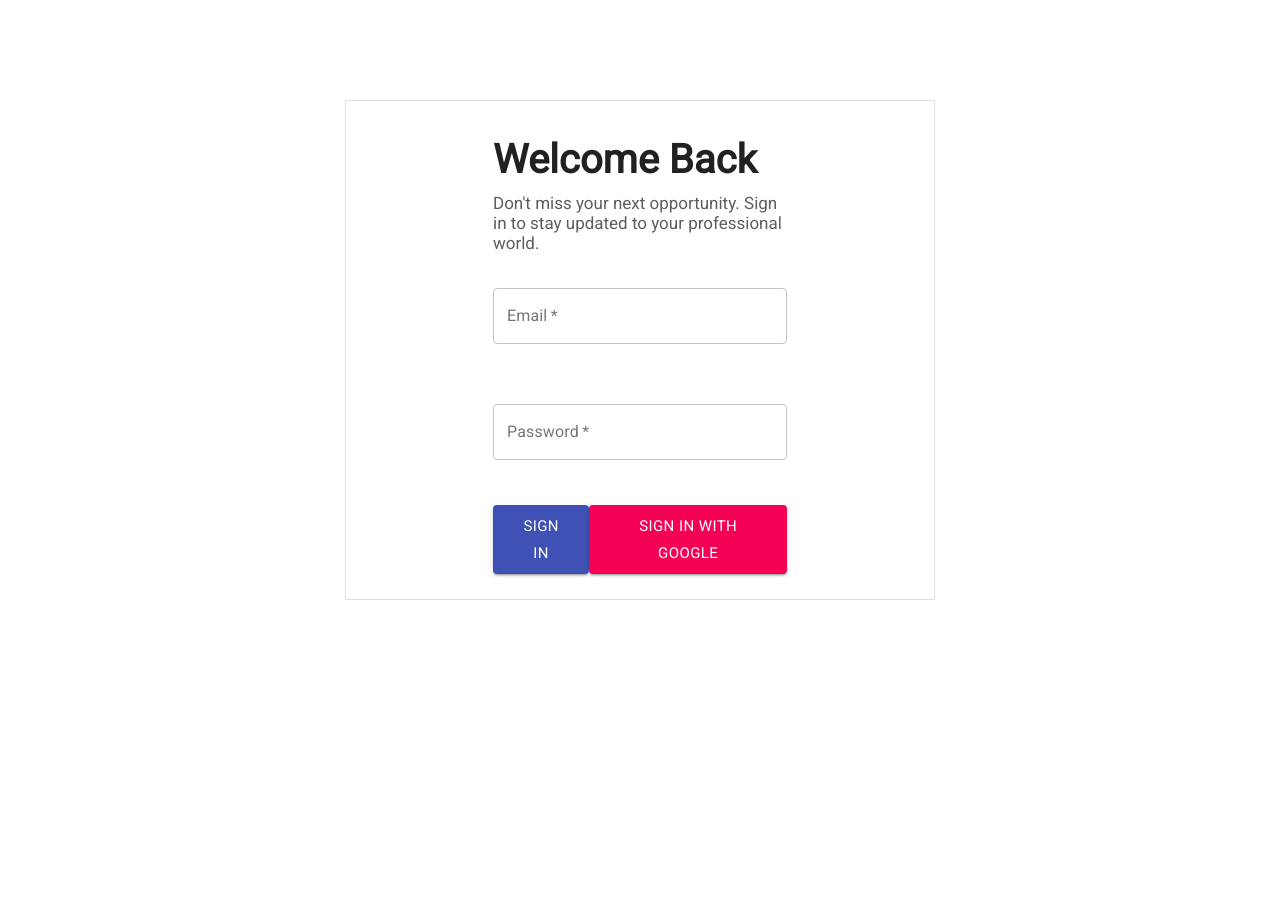
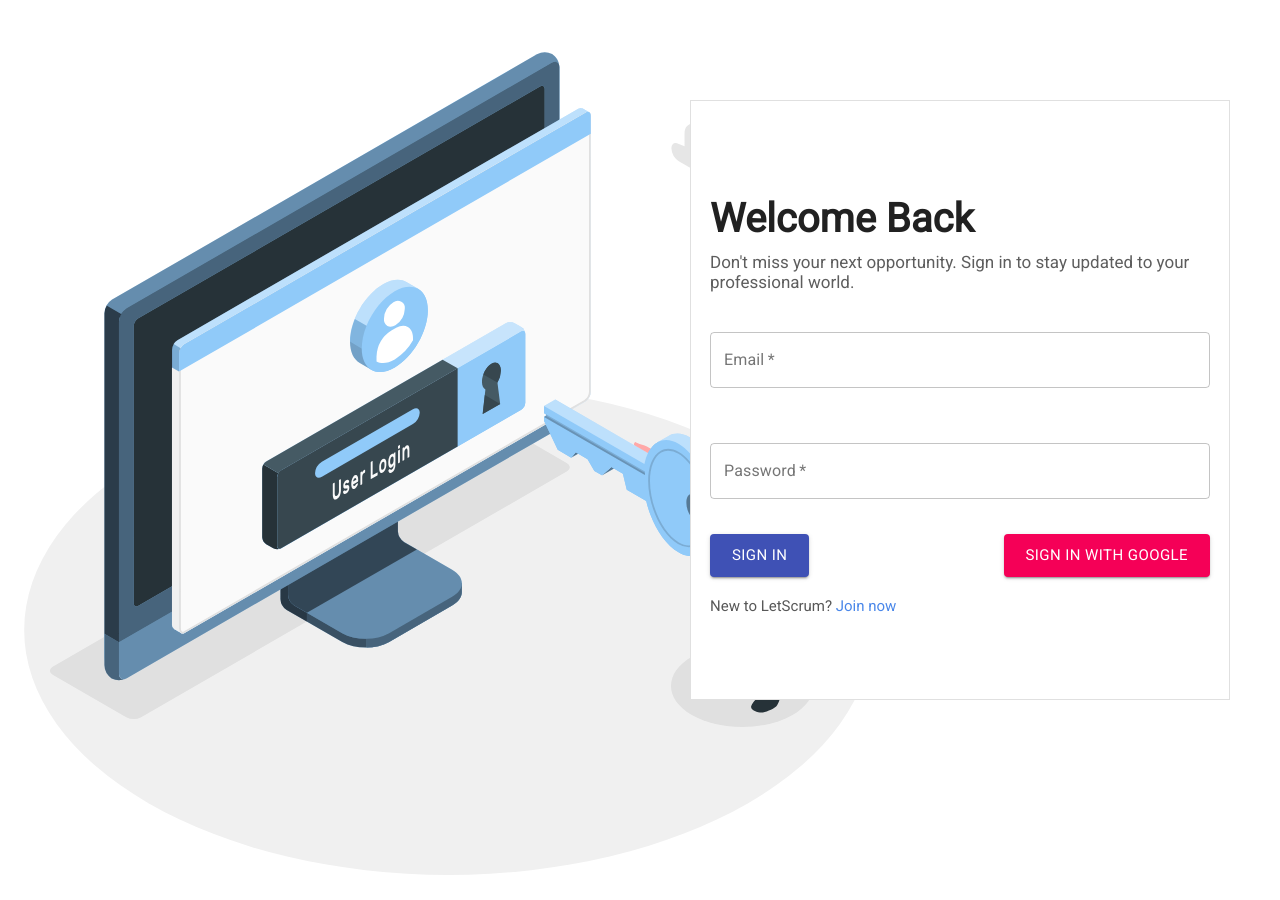
Before and after one commit to aliberro16/LetScrum, a React (Create React App) app: page /signin in a window 1280 px wide. Before the commit the page ends 800 px from the top, so only its background shows below. Built offline with nearby package versions, Linux system fonts and the light colour scheme.

Commit message:
last touches before authentication

```diff
--- a/src/App.js
+++ b/src/App.js
@@ -3,7 +3,7 @@ import ProjectPage from './pages/project-page/project-page.component';
 import React from 'react';
 import { Switch, Route, Redirect } from 'react-router-dom';
 import LandingScreen from './pages/landingscreen/landingscreen.component.jsx'
-import SignIn from './components/sign-in/signin.component'
+import SignIn from './pages/signin-page/signin-page.component'
 
 class App extends React.Component {
     render() {
--- a/src/components/form-input/form-input.component.jsx
+++ b/src/components/form-input/form-input.component.jsx
@@ -2,12 +2,13 @@ import React from 'react';
 import './form-input.styles.scss';
 import TextField from '@material-ui/core/TextField';
 
-const FormInput = ({ handleChange, label, ...otherProps }) => (
+const FormInput = ({ handleChange, icon, label, ...otherProps }) => (
     <div className='group'>
         <TextField
             id='outlined-basic'
             variant='outlined'
             onChange={handleChange}
+            icon={icon}
             label={label}
             {...otherProps}
             className='form-input'
--- a/src/components/form-input/form-input.styles.scss
+++ b/src/components/form-input/form-input.styles.scss
@@ -3,14 +3,18 @@
 @import '../../assets/scss/hacks';
 
 .group {
+    display: flex;
     position: relative;
-    margin: 10px 0;
+    margin-top: 25px ;
+    .icon{
+        background-color: blue;
+    }
     .form-input {
         background: none;
         background-color: white;
         width: 100%;
         border: none;
         border-radius: 0;
-        margin: 25px 0;
+        margin: 15px 0;
     }
 }
--- a/src/components/sign-in/signin.component.jsx
+++ b/src/components/sign-in/signin.component.jsx
@@ -4,7 +4,9 @@ import FormInput from '../../components/form-input/form-input.component';
 import { Container } from '@material-ui/core';
 import Button from '@material-ui/core/Button';
 import Paper from '@material-ui/core/Paper';
-import SignInImage from '../../assets/images/signin.svg';
+import { Link } from 'react-router-dom';
+import LoginImage from '../../assets/images/Login.svg';
+
 
 class SignIn extends React.Component {
     constructor(props) {
@@ -33,16 +35,21 @@ class SignIn extends React.Component {
 
     render() {
         return (
+            <div className='signin-page'>
+                <div className='image'>
+                    <img src={LoginImage} />
+                </div>
                 <div className='form-container'>
-                {/* <div className='image'>
-                    <img src={SignInImage} />
-                </div> */}
-                <Paper variant='outlined' square className='sign-in-container'>
+                    <Paper
+                        variant='outlined'
+                        square
+                        className='sign-in-container'
+                    >
                         <div className='sign-in'>
                             <h2 className='title'>Welcome Back</h2>
                             <span className='subtitle'>
-                            Don't miss your next opportunity. Sign in to stay
-                            updated to your professional world.
+                                Don't miss your next opportunity. Sign in to
+                                stay updated to your professional world.
                             </span>
                             <form action='' onSubmit={this.handleSubmit}>
                                 <FormInput
@@ -79,8 +86,17 @@ class SignIn extends React.Component {
                                     </Button>
                                 </div>
                             </form>
+                            <div class='register'>
+                                <span>
+                                    New to LetScrum?{' '}
+                                    <Link to='/signup' className='link'>
+                                        Join now
+                                    </Link>
+                                </span>
+                            </div>
                         </div>
                     </Paper>
+                </div>
             </div>
         );
     }
--- a/src/components/sign-in/signin.styles.scss
+++ b/src/components/sign-in/signin.styles.scss
@@ -1,17 +1,25 @@
+.signin-page {
+    display: flex;
+    .image {
+        display: flex;
+        width: 50%;
+        height: 900px;
+    }
     .form-container {
         display: flex;
         justify-content: center;
-    margin: 100px 50px 0 50px;
-
+        height: 900px;
+        width: 50%;
         .sign-in-container {
             display: flex;
-        width: 50%;
-        height: 500px;
+            margin: 100px 50px 0 50px;
+            width: 800px;
+            height: 600px;
             justify-content: center;
             align-items: center;
 
             .sign-in {
-            width: 50%;
+                width: 500px;
                 display: flex;
                 flex-direction: column;
                 .title {
@@ -26,11 +34,16 @@
                     margin-top: 20px;
                     display: flex;
                     justify-content: space-between;
-                &:hover{
-                    background-color: green;
+                }
+                .register {
+                    margin-top: 20px;
+                    color: rgb(88, 88, 88);
+                    font-size: 15px;
+                    .link {
+                        color: rgb(74, 135, 233);
                     }
                 }
             }
         }
-
     }
+}
--- /dev/null
+++ b/src/pages/signin-page/signin-page.component.jsx
@@ -0,0 +1,11 @@
+import React from 'react';
+import SignIn from '../../components/sign-in/signin.component';
+
+const SignInPage = () => {
+    return (
+        <div className='back'>
+            <SignIn />
+        </div>
+    );
+};
+export default SignIn;
--- /dev/null
+++ b/src/pages/signin-page/signin-page.style.scss
@@ -0,0 +1,6 @@
+
+// .back{
+//     background-image: linear-gradient(to bottom, #64a2ff, #88b2fb, #a7c2f6, #c3d3f1, #dfe3eb);
+//     background-repeat: no-repeat;
+//     height: 100%;
+// }
```
Also changed, not shown: src/assets/images/Login.svg (added), src/assets/images/signin.svg (deleted). Lines whose indentation alone changed are shown as unchanged.
